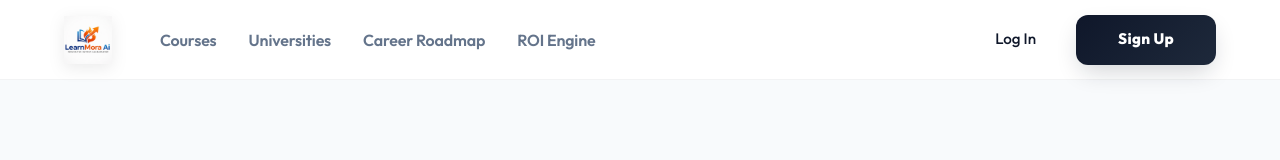
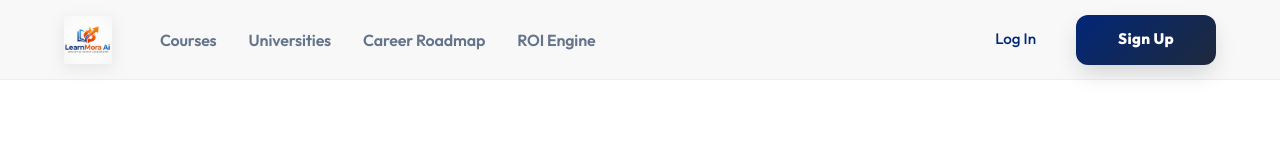
Before and after one commit to SKARUN2007/LearnMora, a Next.js app: page /login in a window 1280 px wide. Shown: the top 160 px of the page. Built offline with nearby package versions, Linux system fonts and the light colour scheme; no server answers.

Commit message:
style: perfect logo color matching and blend mode integration

```diff
--- a/src/app/globals.css
+++ b/src/app/globals.css
@@ -1,26 +1,26 @@
 :root {
   /* Colors - Premium Dynamic Theme */
-  --background: #ffffff;
-  --foreground: #0f172a;
+  --background: #f8f8f8;
+  --foreground: #022778;
 
-  --primary: #0f172a; /* Deep Space */
-  --primary-light: #1e293b;
-  --accent: #8b5cf6; /* Electric Violet */
-  --accent-secondary: #10b981; /* Neon Mint */
+  --primary: #022778; /* Deep Blue */
+  --primary-light: #003399; /* Lighter Blue */
+  --accent: #fc8004; /* Orange */
+  --accent-secondary: #dc3405; /* Red-Orange */
 
-  --surface: #f8fafc;
-  --surface-border: rgba(15, 23, 42, 0.1);
+  --surface: #ffffff;
+  --surface-border: rgba(2, 39, 120, 0.1);
 
-  --glass-bg: rgba(255, 255, 255, 0.75);
+  --glass-bg: rgba(248, 248, 248, 0.75);
   --glass-border: rgba(255, 255, 255, 0.3);
-  --glass-shadow: 0 8px 32px 0 rgba(31, 38, 135, 0.07);
+  --glass-shadow: 0 8px 32px 0 rgba(2, 39, 120, 0.07);
 
-  --text-main: #0f172a;
+  --text-main: #022778;
   --text-muted: #64748b;
   --text-on-primary: #ffffff;
 
   --success: #10b981;
-  --warning: #f59e0b;
+  --warning: #fc8004;
   --shadow-sm: 0 1px 2px 0 rgba(0, 0, 0, 0.05);
   --shadow-md: 0 4px 12px -2px rgba(0, 0, 0, 0.1);
   --shadow-lg: 0 20px 25px -5px rgba(0, 0, 0, 0.05), 0 8px 10px -6px rgba(0, 0, 0, 0.05);
--- a/src/components/layout/Footer.module.css
+++ b/src/components/layout/Footer.module.css
@@ -34,6 +34,7 @@
   width: auto;
   object-fit: contain;
   filter: drop-shadow(0 4px 8px rgba(0,0,0,0.05));
+  mix-blend-mode: multiply;
 }
 
 .description {
--- a/src/components/layout/Navbar.module.css
+++ b/src/components/layout/Navbar.module.css
@@ -8,17 +8,17 @@
   display: flex;
   align-items: center;
   transition: all 0.5s cubic-bezier(0.19, 1, 0.22, 1);
-  background: rgba(255, 255, 255, 0.85);
+  background: rgba(248, 248, 248, 0.85);
   backdrop-filter: blur(20px) saturate(180%);
   -webkit-backdrop-filter: blur(20px) saturate(180%);
-  border-bottom: 1px solid rgba(15, 23, 42, 0.05);
+  border-bottom: 1px solid rgba(2, 39, 120, 0.05);
 }
 
 .scrolled {
   height: 70px;
-  background: rgba(255, 255, 255, 0.95);
+  background: rgba(248, 248, 248, 0.95);
   box-shadow: 0 10px 40px rgba(0, 0, 0, 0.08);
-  border-bottom-color: rgba(15, 23, 42, 0.1);
+  border-bottom-color: rgba(2, 39, 120, 0.1);
 }
 
 .container {
@@ -55,6 +55,7 @@
   object-fit: contain;
   transition: all 0.5s cubic-bezier(0.19, 1, 0.22, 1);
   filter: drop-shadow(0 4px 8px rgba(0,0,0,0.08));
+  mix-blend-mode: multiply;
 }
 
 .scrolled .logoImage {
```
Also changed, not shown: 1 other file (tests, documents, lock files or other folders).
